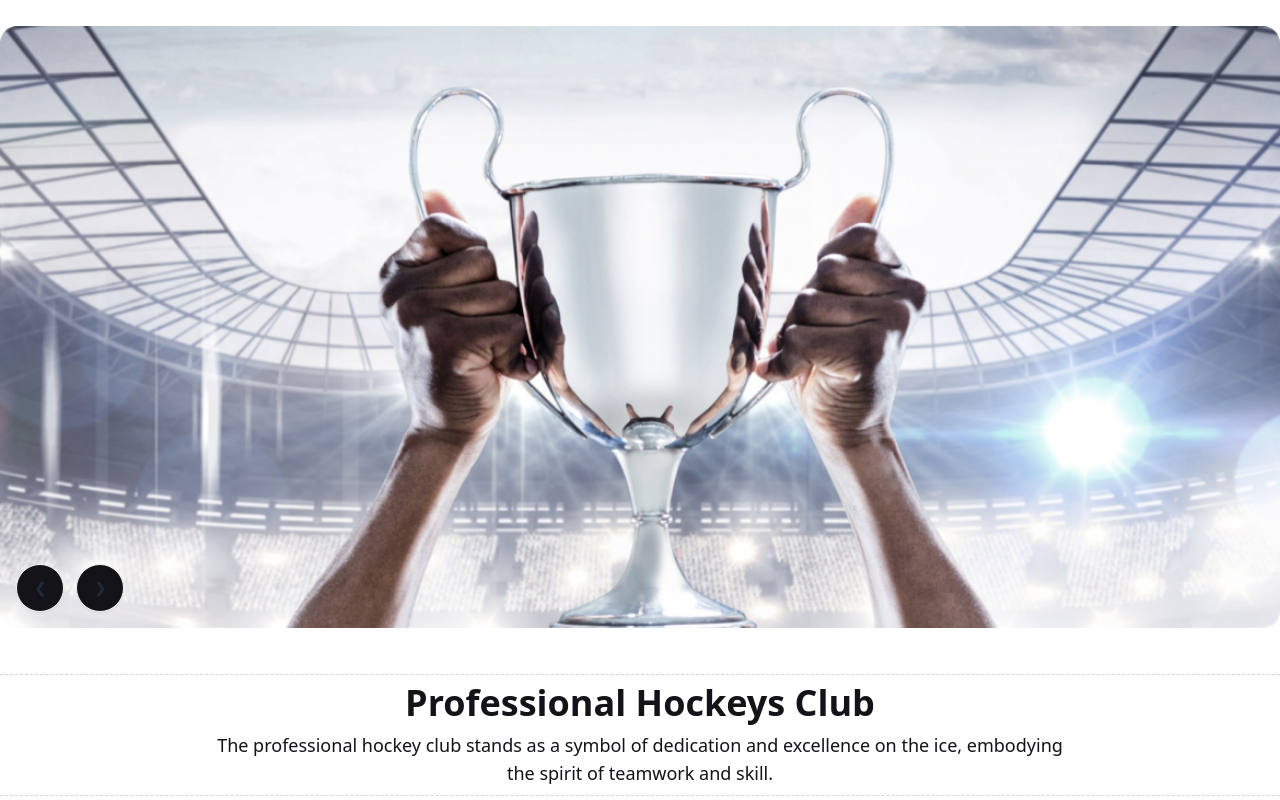
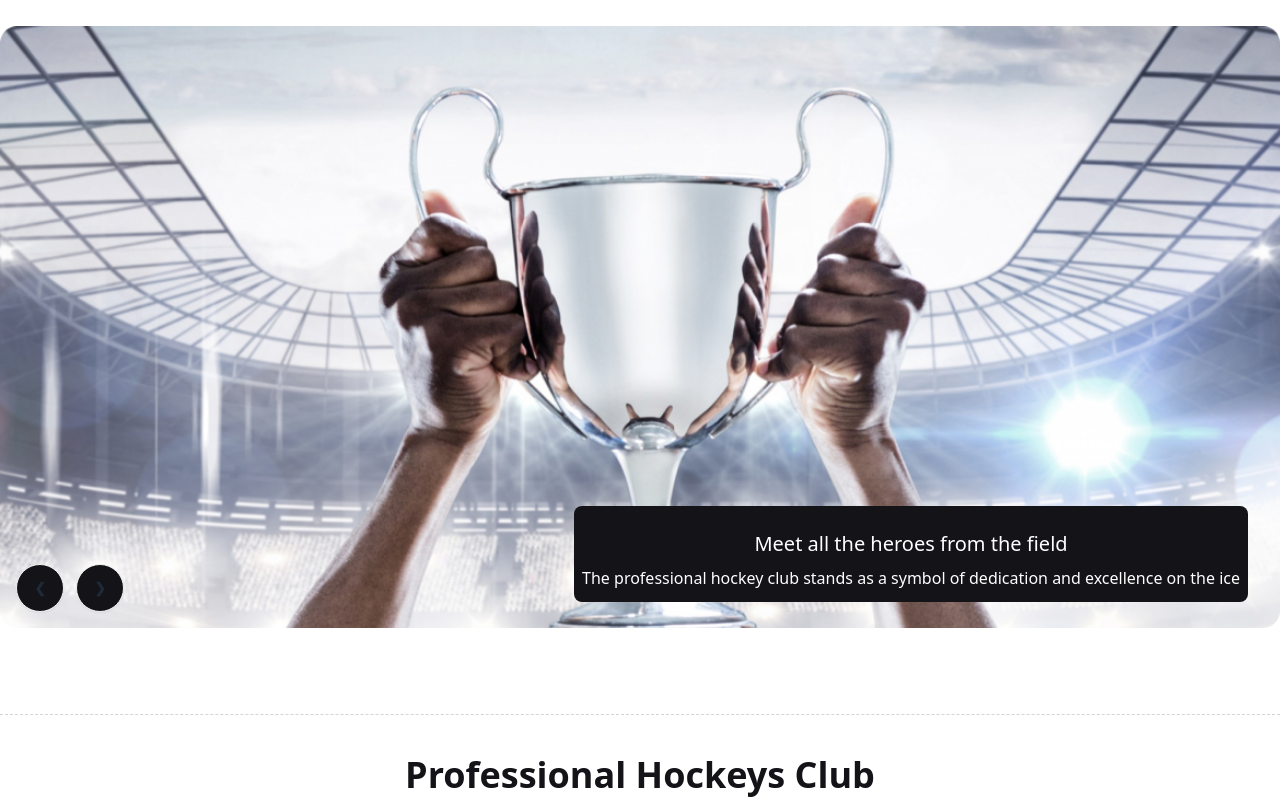
Before and after one commit to Dipak192/PH-Assignmenthocky3, a plain HTML site: page index.html in a window 1280 px wide. Shown: the part 98-898 px from the top of the page. Drawn offline with nearby package versions, Linux system fonts and the light colour scheme.

Commit message:
completed

```diff
--- a/index.html
+++ b/index.html
@@ -131,7 +131,7 @@
         </div>
       </div>
       <!-- corousel banner section -->
-      <div class="lg:mt-10 md:mt-10">
+      <div class="lg:mt-10 md:mt-10 relative">
         <div class="carousel w-full">
           <div id="slide1" class="carousel-item relative w-full">
             <img src="./Images/1.png" class="w-full" />
@@ -162,10 +162,15 @@
             </div>
           </div>
         </div>
+        <div class="bg-[#131318] absolute lg:h-[12vh] rounded-lg lg:bottom-8 lg:right-8">
+          <h1 class="text-center text-white font-manrope text-xl pt-6">Meet all the heroes from the field</h1>
+          <p class="text-center text-white font-manrope text-base p-2">The professional hockey club  stands as a symbol of dedication and
+            excellence on the ice</p>
+        </div>
       </div>
       <!-- professional hocky club section -->
       <div
-        class="mt-10 border-t border-b border-dashed border-gray-300 space-y-2"
+        class="mt-20 pt-8 border-t border-b border-dashed border-gray-300 space-y-2"
       >
         <h1
           class="text-thirdc lg:font-extrabold md:font-extrabold font-bold font-manrope lg:text-4xl md:text-3xl text-xl text-center my-2"
```
